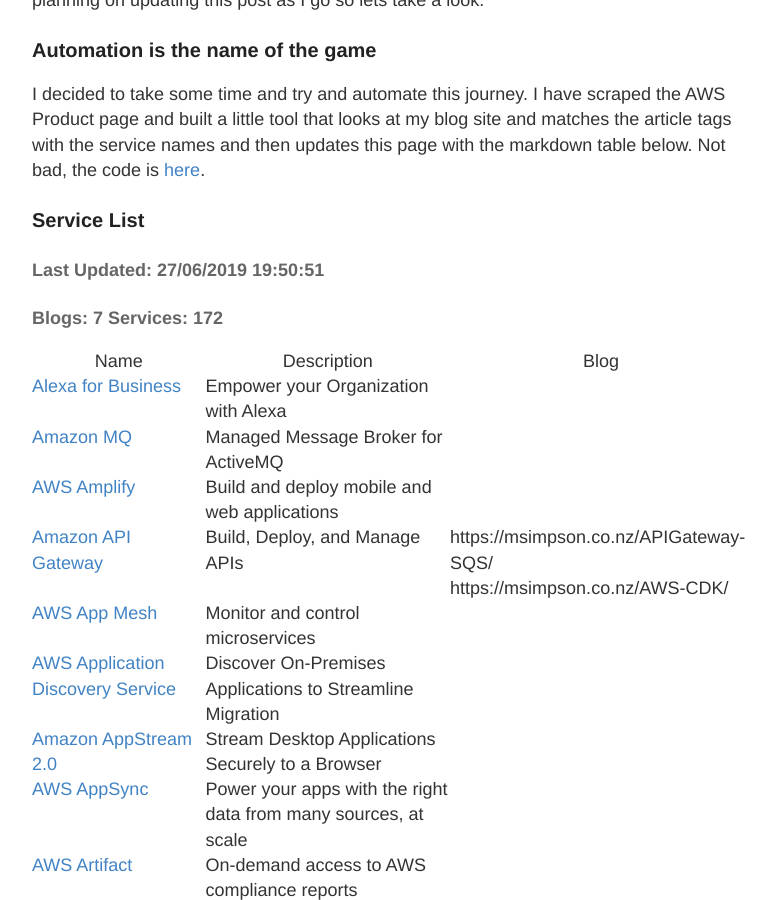
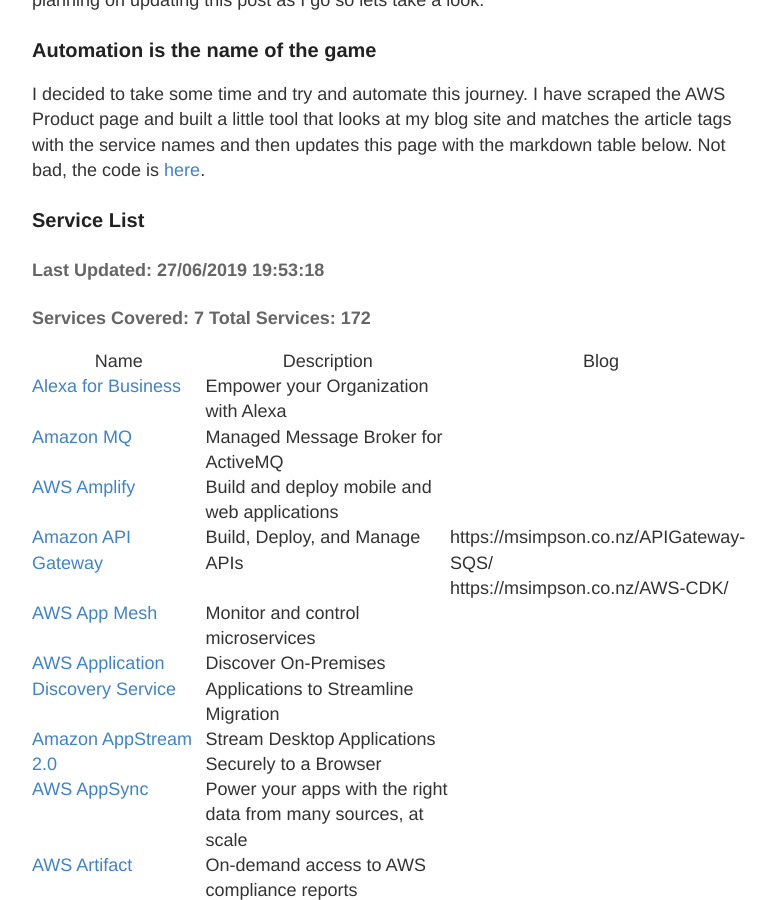
Before and after one commit to msimpsonnz/msimpsonnz.github.io, a Jekyll site: the page built from _posts/2019-06-17-AWS-AtoZ.md, in a window 1280 px wide and 900 px high, scrolled down 434 px. Shown: the whole window, without its empty margins (248-1024 px from the left). Built offline with Jekyll 4.4.1, drawn with Linux system fonts in a browser that asks for light colours; comment, search, counter and statistics services are not loaded.

Commit message:
Updated AtoZ Blog

```diff
--- a/_posts/2019-06-17-AWS-AtoZ.md
+++ b/_posts/2019-06-17-AWS-AtoZ.md
@@ -12,9 +12,11 @@
 ### Automation is the name of the game
 
 I decided to take some time and try and automate this journey. I have scraped the AWS Product page and built a little tool that looks at my blog site and matches the article tags with the service names and then updates this page with the markdown table below. Not bad, the code is [here](https://github.com/msimpsonnz/aws-misc/tree/master/svc-list).
+
+
 ### Service List
-#### Last Updated: 27/06/2019 19:50:51
-#### Blogs: 7 Services: 172
+#### Last Updated: 27/06/2019 19:53:18
+#### Services Covered: 7 Total Services: 172
 
 | Name                                                                                                   | Description                                                                                | Blog                                                                          |
 | ------------------------------------------------------------------------------------------------------ | ------------------------------------------------------------------------------------------ | ----------------------------------------------------------------------------- |
```
